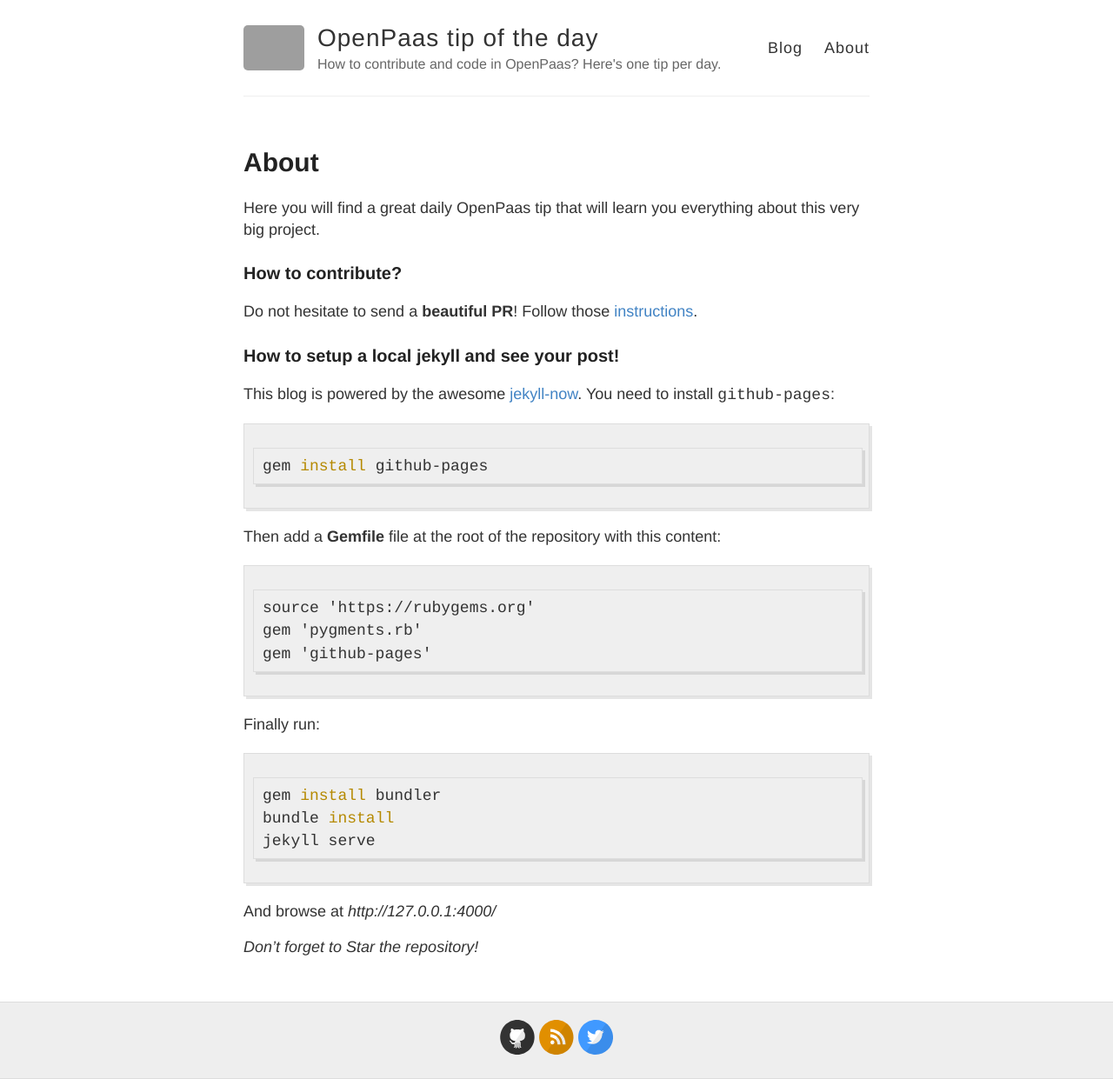
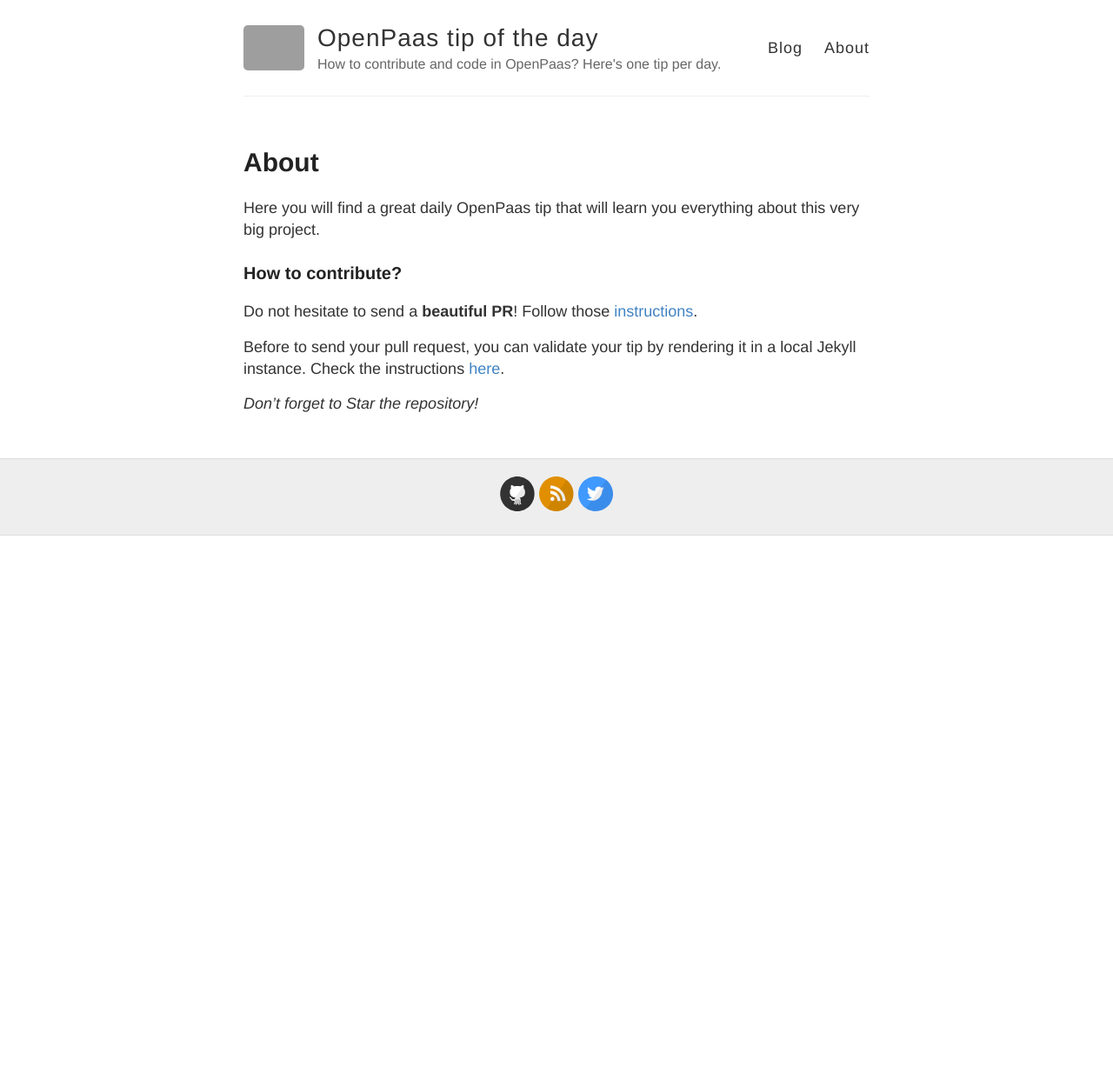
Before and after one commit to linagora/openpaas-tip-of-the-day, a Jekyll site: the page built from about.md, in a window 1280 px wide. Shown: the whole page at 87% size. Built offline with Jekyll 4.4.1, drawn with Linux system fonts in a browser that asks for light colours; Markdown is read by kramdown in place of the engine named in the settings; after the commit the page ends 900 px from its top, so only the background shows below that; grey boxes are pictures that could not be loaded.

````diff
--- a/about.md
+++ b/about.md
@@ -10,30 +10,6 @@
 Do not hesitate to send a **beautiful PR**!
 Follow those [instructions](https://github.com/linagora/openpaas-tip-of-the-day/blob/gh-pages/CONTRIBUTING.md).
 
-### How to setup a local jekyll and see your post!
-This blog is powered by the awesome [jekyll-now](https://github.com/barryclark/jekyll-now).
-You need to install `github-pages`:
-
-```sh
-gem install github-pages
-```
-
-Then add a **Gemfile** file at the root of the repository with this content:
-
-```
-source 'https://rubygems.org'
-gem 'pygments.rb'
-gem 'github-pages'
-```
-
-Finally run:
-
-```sh
-gem install bundler
-bundle install
-jekyll serve
-```
-
-And browse at *http://127.0.0.1:4000/*
+Before to send your pull request, you can validate your tip by rendering it in a local Jekyll instance. Check the instructions [here](https://github.com/linagora/openpaas-tip-of-the-day#running-locally).
 
 >*Don't forget to Star the repository!*
````
Also changed, not shown: README.md.
